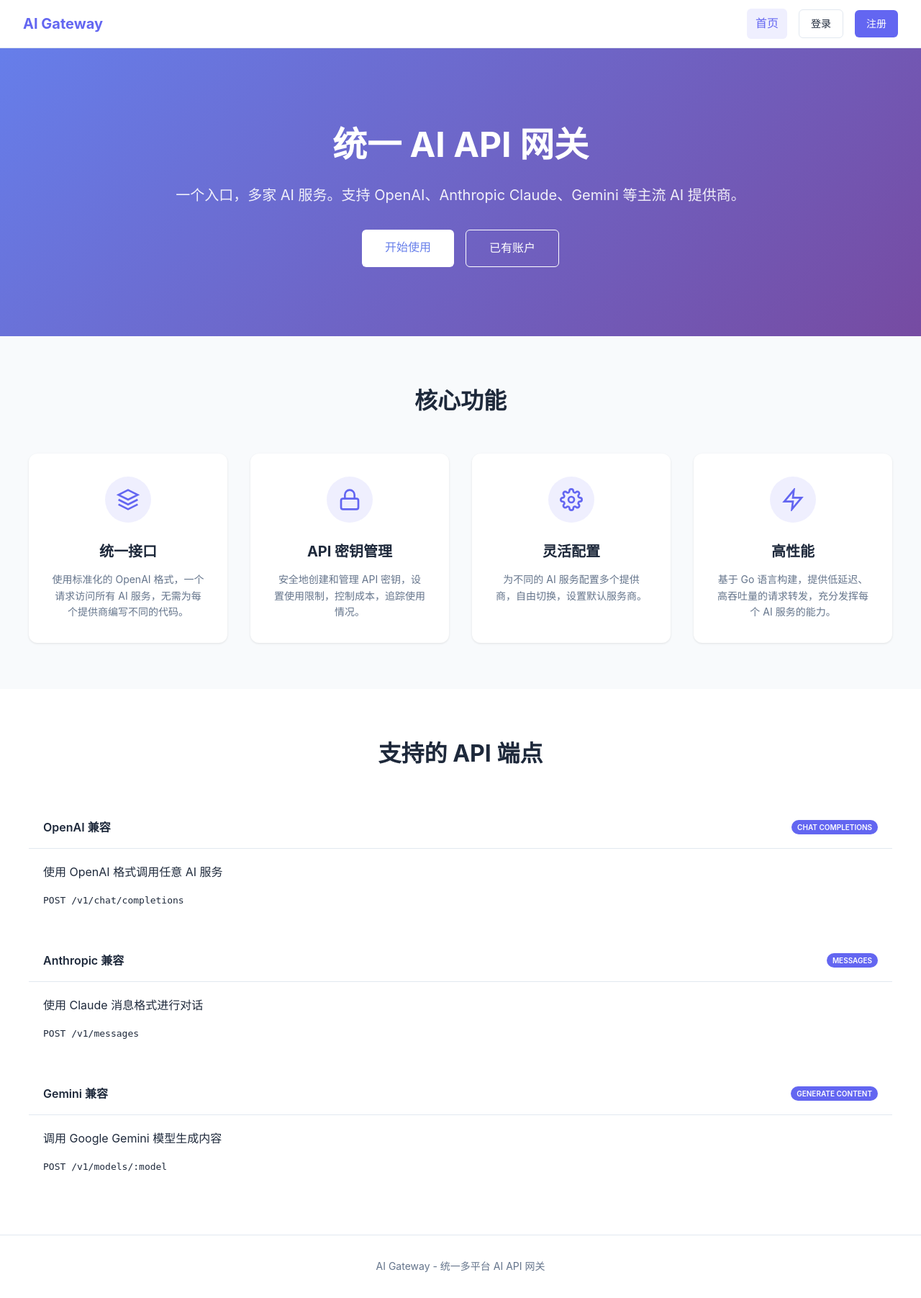
After one commit to Olijve-CV/ai_gateway, a Python web app: template templates/index.html in a window 1280 px wide. The commit adds this page. Shown: the whole page at 72% size. Run offline with Jinja, Linux system fonts and the light colour scheme; the template is opened without the code that fills it, so the values that code supplies are empty.

Commit message:
feat: add landing page with hero, features and endpoints sections

```diff
--- a/static/css/style.css
+++ b/static/css/style.css
@@ -601,3 +601,173 @@ body {
         align-items: flex-start;
     }
 }
+
+/* Hero Section */
+.hero-section {
+    background: linear-gradient(135deg, #667eea 0%, #764ba2 100%);
+    color: white;
+    padding: 6rem 2rem;
+    text-align: center;
+}
+
+.hero-content {
+    max-width: 800px;
+    margin: 0 auto;
+}
+
+.hero-section h1 {
+    font-size: 3rem;
+    font-weight: 700;
+    margin-bottom: 1rem;
+}
+
+.hero-subtitle {
+    font-size: 1.25rem;
+    opacity: 0.9;
+    margin-bottom: 2rem;
+    line-height: 1.6;
+}
+
+.hero-actions {
+    display: flex;
+    gap: 1rem;
+    justify-content: center;
+}
+
+.hero-section .btn-lg {
+    padding: 0.75rem 2rem;
+    font-size: 1rem;
+}
+
+.hero-section .btn-primary {
+    background: white;
+    color: #667eea;
+}
+
+.hero-section .btn-primary:hover {
+    background: #f8fafc;
+}
+
+.hero-section .btn-outline {
+    border-color: white;
+    color: white;
+}
+
+.hero-section .btn-outline:hover {
+    background: rgba(255, 255, 255, 0.1);
+}
+
+/* Features Section */
+.features-section {
+    padding: 4rem 2rem;
+    background: var(--bg-color);
+}
+
+.features-container {
+    max-width: 1200px;
+    margin: 0 auto;
+}
+
+.features-container h2 {
+    text-align: center;
+    font-size: 2rem;
+    margin-bottom: 3rem;
+}
+
+.features-grid {
+    display: grid;
+    grid-template-columns: repeat(auto-fit, minmax(250px, 1fr));
+    gap: 2rem;
+}
+
+.feature-card {
+    background: var(--card-bg);
+    padding: 2rem;
+    border-radius: 0.75rem;
+    box-shadow: var(--shadow);
+    text-align: center;
+    transition: transform 0.2s, box-shadow 0.2s;
+}
+
+.feature-card:hover {
+    transform: translateY(-4px);
+    box-shadow: var(--shadow-lg);
+}
+
+.feature-icon {
+    width: 64px;
+    height: 64px;
+    background: rgba(99, 102, 241, 0.1);
+    border-radius: 50%;
+    display: flex;
+    align-items: center;
+    justify-content: center;
+    margin: 0 auto 1.5rem;
+    color: var(--primary-color);
+}
+
+.feature-card h3 {
+    font-size: 1.25rem;
+    margin-bottom: 0.75rem;
+}
+
+.feature-card p {
+    color: var(--text-muted);
+    font-size: 0.875rem;
+    line-height: 1.6;
+}
+
+/* Endpoints Section */
+.endpoints-section {
+    padding: 4rem 2rem;
+    background: var(--card-bg);
+}
+
+.endpoints-container {
+    max-width: 1200px;
+    margin: 0 auto;
+}
+
+.endpoints-container h2 {
+    text-align: center;
+    font-size: 2rem;
+    margin-bottom: 3rem;
+}
+
+/* Footer */
+.footer {
+    background: var(--card-bg);
+    border-top: 1px solid var(--border-color);
+    padding: 2rem;
+    text-align: center;
+    color: var(--text-muted);
+    font-size: 0.875rem;
+}
+
+/* Responsive */
+@media (max-width: 768px) {
+    .hero-section {
+        padding: 4rem 1.5rem;
+    }
+
+    .hero-section h1 {
+        font-size: 2rem;
+    }
+
+    .hero-subtitle {
+        font-size: 1rem;
+    }
+
+    .hero-actions {
+        flex-direction: column;
+    }
+
+    .features-section,
+    .endpoints-section {
+        padding: 3rem 1rem;
+    }
+
+    .features-grid {
+        gap: 1.5rem;
+    }
+}
--- /dev/null
+++ b/templates/index.html
@@ -0,0 +1,131 @@
+<!DOCTYPE html>
+<html lang="zh-CN">
+<head>
+    <meta charset="UTF-8">
+    <meta name="viewport" content="width=device-width, initial-scale=1.0">
+    <title>AI Gateway - 统一 AI API 网关</title>
+    <link rel="stylesheet" href="/static/css/style.css">
+</head>
+<body>
+    <nav class="navbar">
+        <div class="navbar-brand">
+            <a href="/">AI Gateway</a>
+        </div>
+        <div class="navbar-menu">
+            <a href="/" class="nav-link active">首页</a>
+            <a href="/login" class="btn btn-outline">登录</a>
+            <a href="/register" class="btn btn-primary">注册</a>
+        </div>
+    </nav>
+
+    <main class="main-content">
+        <div class="hero-section">
+            <div class="hero-content">
+                <h1>统一 AI API 网关</h1>
+                <p class="hero-subtitle">一个入口，多家 AI 服务。支持 OpenAI、Anthropic Claude、Gemini 等主流 AI 提供商。</p>
+                <div class="hero-actions">
+                    <a href="/register" class="btn btn-primary btn-lg">开始使用</a>
+                    <a href="/login" class="btn btn-outline btn-lg">已有账户</a>
+                </div>
+            </div>
+        </div>
+
+        <div class="features-section">
+            <div class="features-container">
+                <h2>核心功能</h2>
+                <div class="features-grid">
+                    <div class="feature-card">
+                        <div class="feature-icon">
+                            <svg width="32" height="32" viewBox="0 0 24 24" fill="none" stroke="currentColor" stroke-width="2">
+                                <path d="M12 2L2 7l10 5 10-5-10-5z"/>
+                                <path d="M2 17l10 5 10-5"/>
+                                <path d="M2 12l10 5 10-5"/>
+                            </svg>
+                        </div>
+                        <h3>统一接口</h3>
+                        <p>使用标准化的 OpenAI 格式，一个请求访问所有 AI 服务，无需为每个提供商编写不同的代码。</p>
+                    </div>
+
+                    <div class="feature-card">
+                        <div class="feature-icon">
+                            <svg width="32" height="32" viewBox="0 0 24 24" fill="none" stroke="currentColor" stroke-width="2">
+                                <rect x="3" y="11" width="18" height="11" rx="2" ry="2"/>
+                                <path d="M7 11V7a5 5 0 0110 0v4"/>
+                            </svg>
+                        </div>
+                        <h3>API 密钥管理</h3>
+                        <p>安全地创建和管理 API 密钥，设置使用限制，控制成本，追踪使用情况。</p>
+                    </div>
+
+                    <div class="feature-card">
+                        <div class="feature-icon">
+                            <svg width="32" height="32" viewBox="0 0 24 24" fill="none" stroke="currentColor" stroke-width="2">
+                                <circle cx="12" cy="12" r="3"/>
+                                <path d="M19.4 15a1.65 1.65 0 00.33 1.82l.06.06a2 2 0 010 2.83 2 2 0 01-2.83 0l-.06-.06a1.65 1.65 0 00-1.82-.33 1.65 1.65 0 00-1 1.51V21a2 2 0 01-2 2 2 2 0 01-2-2v-.09A1.65 1.65 0 009 19.4a1.65 1.65 0 00-1.82.33l-.06.06a2 2 0 01-2.83 0 2 2 0 010-2.83l.06-.06a1.65 1.65 0 00.33-1.82 1.65 1.65 0 00-1.51-1H3a2 2 0 01-2-2 2 2 0 012-2h.09A1.65 1.65 0 004.6 9a1.65 1.65 0 00-.33-1.82l-.06-.06a2 2 0 010-2.83 2 2 0 012.83 0l.06.06a1.65 1.65 0 001.82.33H9a1.65 1.65 0 001-1.51V3a2 2 0 012-2 2 2 0 012 2v.09a1.65 1.65 0 001 1.51 1.65 1.65 0 001.82-.33l.06-.06a2 2 0 012.83 0 2 2 0 010 2.83l-.06.06a1.65 1.65 0 00-.33 1.82V9a1.65 1.65 0 001.51 1H21a2 2 0 012 2 2 2 0 01-2 2h-.09a1.65 1.65 0 00-1.51 1z"/>
+                            </svg>
+                        </div>
+                        <h3>灵活配置</h3>
+                        <p>为不同的 AI 服务配置多个提供商，自由切换，设置默认服务商。</p>
+                    </div>
+
+                    <div class="feature-card">
+                        <div class="feature-icon">
+                            <svg width="32" height="32" viewBox="0 0 24 24" fill="none" stroke="currentColor" stroke-width="2">
+                                <path d="M13 2L3 14h9l-1 8 10-12h-9l1-8z"/>
+                            </svg>
+                        </div>
+                        <h3>高性能</h3>
+                        <p>基于 Go 语言构建，提供低延迟、高吞吐量的请求转发，充分发挥每个 AI 服务的能力。</p>
+                    </div>
+                </div>
+            </div>
+        </div>
+
+        <div class="endpoints-section">
+            <div class="endpoints-container">
+                <h2>支持的 API 端点</h2>
+                <div class="endpoint-cards">
+                    <div class="endpoint-card">
+                        <div class="card-header">
+                            <h3>OpenAI 兼容</h3>
+                            <span class="badge badge-primary">Chat Completions</span>
+                        </div>
+                        <div class="card-body">
+                            <p>使用 OpenAI 格式调用任意 AI 服务</p>
+                            <code>POST /v1/chat/completions</code>
+                        </div>
+                    </div>
+
+                    <div class="endpoint-card">
+                        <div class="card-header">
+                            <h3>Anthropic 兼容</h3>
+                            <span class="badge badge-primary">Messages</span>
+                        </div>
+                        <div class="card-body">
+                            <p>使用 Claude 消息格式进行对话</p>
+                            <code>POST /v1/messages</code>
+                        </div>
+                    </div>
+
+                    <div class="endpoint-card">
+                        <div class="card-header">
+                            <h3>Gemini 兼容</h3>
+                            <span class="badge badge-primary">Generate Content</span>
+                        </div>
+                        <div class="card-body">
+                            <p>调用 Google Gemini 模型生成内容</p>
+                            <code>POST /v1/models/:model</code>
+                        </div>
+                    </div>
+                </div>
+            </div>
+        </div>
+    </main>
+
+    <footer class="footer">
+        <p>AI Gateway - 统一多平台 AI API 网关</p>
+    </footer>
+
+    <script src="/static/js/main.js"></script>
+</body>
+</html>
```
Also changed, not shown: 2 other files.
